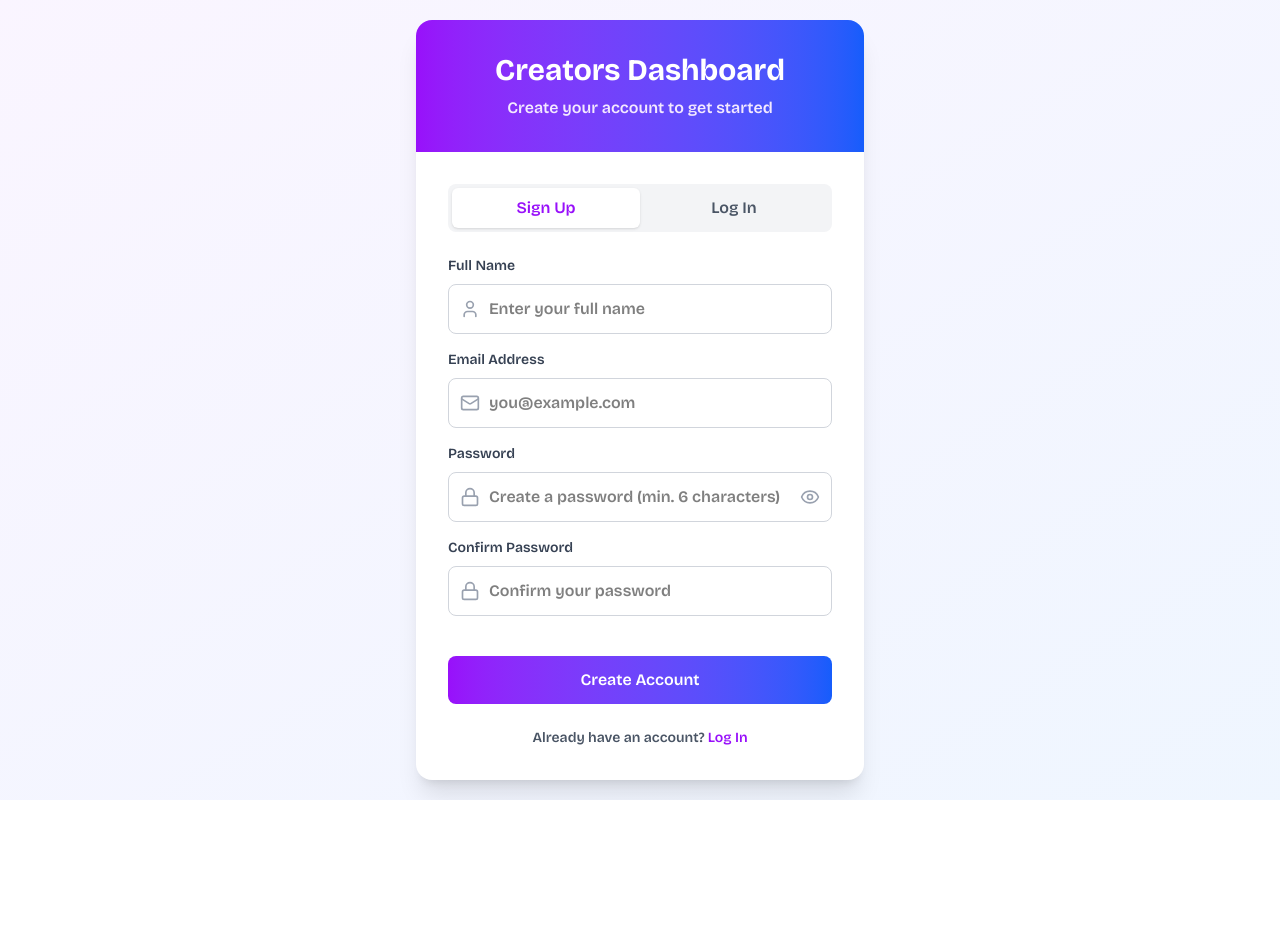
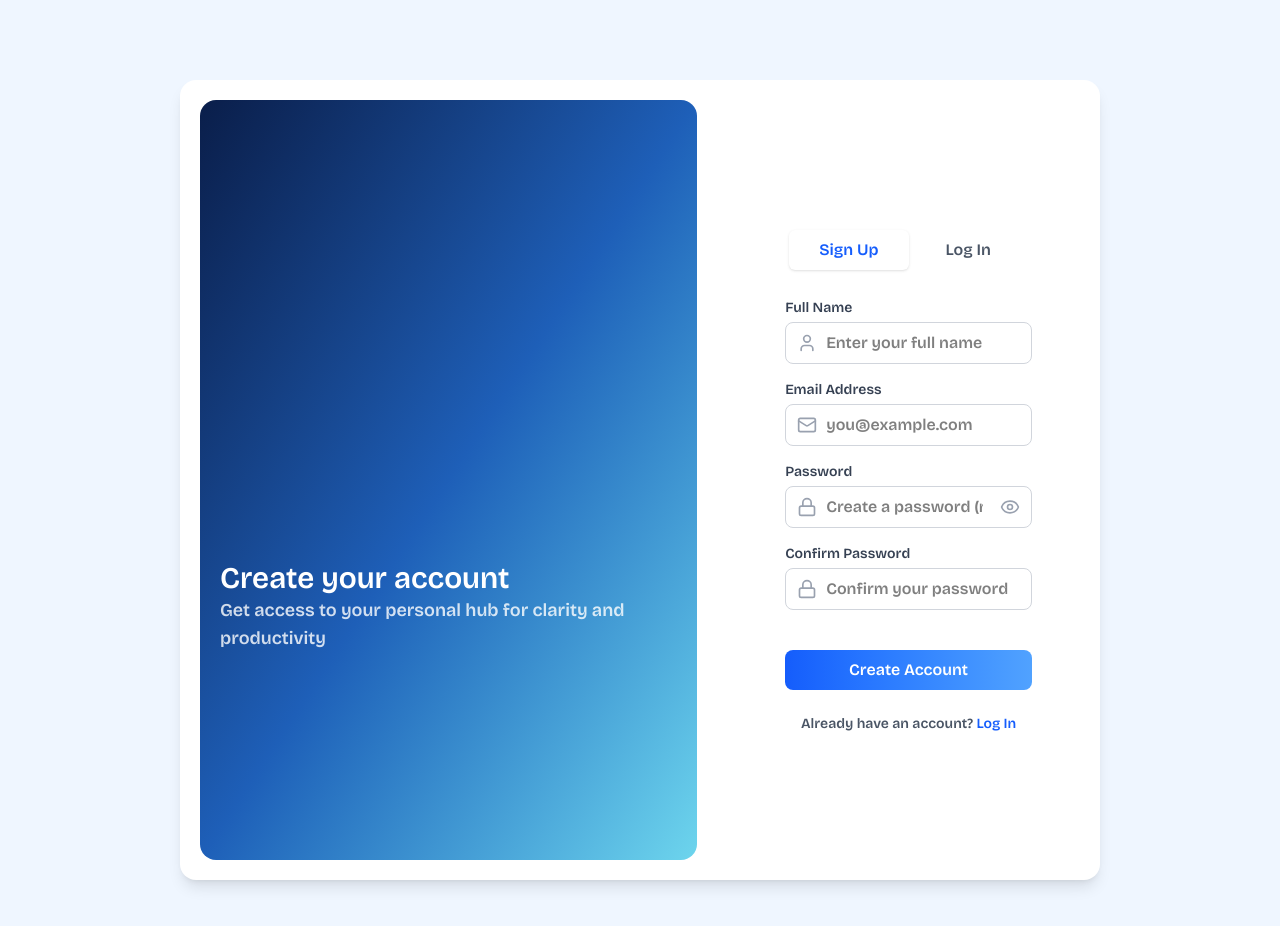
Before and after one commit to Haruna-dev-droid/creators-dashboard, a React (Vite) app: page /signup in a window 1280 px wide. Shown: the top 926 px of the page. Before the commit the page ends 800 px from the top, so only its background shows below. Built offline with nearby package versions, Linux system fonts and the light colour scheme.

Commit message:
finished up the UI for the sign up page

```diff
--- a/src/components/NavBar.jsx
+++ b/src/components/NavBar.jsx
@@ -1,5 +1,6 @@
 import { useState } from "react";
 import { Menu, X } from "lucide-react";
+import { NavLink } from "react-router-dom";
 
 export default function ResponsiveNavbar() {
   const [isOpen, setIsOpen] = useState(false);
@@ -33,6 +34,10 @@ export default function ResponsiveNavbar() {
           </ul>
 
           {/* Desktop Auth Buttons */}
+          <NavLink
+            to="/signup"
+            className={({ isActive }) => (isActive ? "active" : "")}
+          >
             <div className="hidden md:flex gap-4 items-center">
               <button className="border border-blue-400 px-4 py-2 rounded-lg hover:bg-blue-50 transition-colors">
                 Sign in
@@ -41,6 +46,7 @@ export default function ResponsiveNavbar() {
                 Sign up
               </button>
             </div>
+          </NavLink>
 
           {/* Mobile Hamburger Button */}
           <button
--- a/src/components/SignUp.jsx
+++ b/src/components/SignUp.jsx
@@ -1,6 +1,7 @@
 import React from "react";
 import { useState } from "react";
 import { useNavigate } from "react-router-dom";
+import { NavLink } from "react-router-dom";
 import { useAuth } from "./contexts/ContextAuth";
 import { AlertCircle, User, Mail, Lock, Eye, EyeOff } from "lucide-react";
 
@@ -106,22 +107,24 @@ function SignUp() {
   };
 
   return (
-    <div className="min-h-screen bg-gradient-to-br from-purple-50 to-blue-50 flex items-center justify-center p-4">
-      <div className="bg-white rounded-2xl shadow-xl overflow-hidden max-w-md w-full">
-        {/* Header */}
-        <div className="bg-gradient-to-r from-purple-600 to-blue-600 p-8 text-white text-center">
-          <h1 className="text-3xl font-bold mb-2">Creators Dashboard</h1>
-          <p className="text-purple-100">
-            {isLogin
-              ? "Welcome back! Sign in to continue"
-              : "Create your account to get started"}
+    <div className="bg-blue-50 md:p-20">
+      <div className="flex flex-col md:flex-row  gap-10 justify-evenly p-5  min-h-screen md:bg-white md:shadow-lg rounded-2xl md:max-w-230 max-w-120  mx-auto py-auto ">
+        <div className="bg-gradient-to-br from-[#0a1e4a] via-[#1e5fb8] to-[#6dd5ed] p-5 rounded-2xl md:px-5 px-5 md:mt-0 -mb-10 md:mb-0 mt-5 my-auto">
+          {" "}
+          <h1 className="md:mt-110 md:text-3xl text-2xl text-white md:p-0 p-3 md:text-start text-center">
+            {" "}
+            {isLogin ? "Welcome back! Log in" : "Create your account"}
+          </h1>
+          <p className="md:text-lg text-sm text-white/80 md:text-start text-center -mt-2 md:mt-0">
+            Get access to your personal hub for clarity and productivity
           </p>
         </div>
-
+        <div className="flex items-center justify-center p-4">
+          <div className="overflow-hidden max-w-md w-full">
             {/* Form */}
-        <div className="p-8">
+            <div className="md:p-8">
               {/* Toggle between Sign Up and Login */}
-          <div className="flex bg-gray-100 rounded-lg p-1 mb-6">
+              <div className="flex p-1 mb-6">
                 <button
                   onClick={() => {
                     setIsLogin(false);
@@ -135,7 +138,7 @@ function SignUp() {
                   }}
                   className={`flex-1 py-2 px-4 rounded-md font-medium transition-all ${
                     !isLogin
-                  ? "bg-white text-purple-600 shadow-sm"
+                      ? "bg-white text-blue-600 shadow-sm"
                       : "text-gray-600 hover:text-gray-800"
                   }`}
                 >
@@ -154,14 +157,13 @@ function SignUp() {
                   }}
                   className={`flex-1 py-2 px-4 rounded-md font-medium transition-all ${
                     isLogin
-                  ? "bg-white text-purple-600 shadow-sm"
+                      ? "bg-white text-blue-600 shadow-sm"
                       : "text-gray-600 hover:text-gray-800"
                   }`}
                 >
                   Log In
                 </button>
               </div>
-
               {/* Error Message */}
               {error && (
                 <div className="mb-4 p-3 bg-red-50 border border-red-200 rounded-lg flex items-start gap-2">
@@ -169,7 +171,6 @@ function SignUp() {
                   <p className="text-sm text-red-700">{error}</p>
                 </div>
               )}
-
               <form
                 onSubmit={isLogin ? handleLogin : handleSignUp}
                 className="space-y-4"
@@ -177,7 +178,7 @@ function SignUp() {
                 {/* Name field (only for sign up) */}
                 {!isLogin && (
                   <div>
-                <label className="block text-sm font-medium text-gray-700 mb-2">
+                    <label className="block text-sm font-medium text-gray-700 mb-1">
                       Full Name
                     </label>
                     <div className="relative">
@@ -187,7 +188,7 @@ function SignUp() {
                         name="name"
                         value={formData.name}
                         onChange={handleInputChange}
-                    className="w-full pl-10 pr-4 py-3 border border-gray-300 rounded-lg focus:ring-2 focus:ring-purple-500 focus:border-transparent outline-none transition-all"
+                        className="w-full pl-10 pr-4 py-2 border border-gray-300 rounded-lg focus:ring-2 focus:ring-purple-500 focus:border-transparent outline-none transition-all"
                         placeholder="Enter your full name"
                       />
                     </div>
@@ -196,7 +197,7 @@ function SignUp() {
 
                 {/* Email field */}
                 <div>
-              <label className="block text-sm font-medium text-gray-700 mb-2">
+                  <label className="block text-sm font-medium text-gray-700 mb-1">
                     Email Address
                   </label>
                   <div className="relative">
@@ -206,7 +207,7 @@ function SignUp() {
                       name="email"
                       value={formData.email}
                       onChange={handleInputChange}
-                  className="w-full pl-10 pr-4 py-3 border border-gray-300 rounded-lg focus:ring-2 focus:ring-purple-500 focus:border-transparent outline-none transition-all"
+                      className="w-full pl-10 pr-4 py-2 border border-gray-300 rounded-lg focus:ring-2 focus:ring-purple-500 focus:border-transparent outline-none transition-all"
                       placeholder="you@example.com"
                     />
                   </div>
@@ -214,7 +215,7 @@ function SignUp() {
 
                 {/* Password field */}
                 <div>
-              <label className="block text-sm font-medium text-gray-700 mb-2">
+                  <label className="block text-sm font-medium text-gray-700 mb-1">
                     Password
                   </label>
                   <div className="relative">
@@ -224,7 +225,7 @@ function SignUp() {
                       name="password"
                       value={formData.password}
                       onChange={handleInputChange}
-                  className="w-full pl-10 pr-12 py-3 border border-gray-300 rounded-lg focus:ring-2 focus:ring-purple-500 focus:border-transparent outline-none transition-all"
+                      className="w-full pl-10 pr-12 py-2 border border-gray-300 rounded-lg focus:ring-2 focus:ring-purple-500 focus:border-transparent outline-none transition-all"
                       placeholder={
                         isLogin
                           ? "Enter your password"
@@ -248,7 +249,7 @@ function SignUp() {
                 {/* Confirm Password field (only for sign up) */}
                 {!isLogin && (
                   <div>
-                <label className="block text-sm font-medium text-gray-700 mb-2">
+                    <label className="block text-sm font-medium text-gray-700 mb-1">
                       Confirm Password
                     </label>
                     <div className="relative">
@@ -258,7 +259,7 @@ function SignUp() {
                         name="confirmPassword"
                         value={formData.confirmPassword}
                         onChange={handleInputChange}
-                    className="w-full pl-10 pr-4 py-3 border border-gray-300 rounded-lg focus:ring-2 focus:ring-purple-500 focus:border-transparent outline-none transition-all"
+                        className="w-full pl-10 pr-4 py-2 border border-gray-300 rounded-lg focus:ring-2 focus:ring-purple-500 focus:border-transparent outline-none transition-all"
                         placeholder="Confirm your password"
                       />
                     </div>
@@ -266,10 +267,11 @@ function SignUp() {
                 )}
 
                 {/* Submit button */}
+                <NavLink to="/dashboardrouter">
                   <button
                     type="submit"
                     disabled={loading}
-              className="w-full bg-gradient-to-r from-purple-600 to-blue-600 text-white py-3 rounded-lg font-semibold hover:from-purple-700 hover:to-blue-700 transition-all disabled:opacity-50 disabled:cursor-not-allowed mt-6"
+                    className="w-full bg-gradient-to-r from-blue-600 to-blue-400 text-white py-2 rounded-lg font-semibold hover:from-800-700 hover:to-blue-700 transition-all disabled:opacity-50 disabled:cursor-not-allowed mt-6"
                   >
                     {loading
                       ? "Please wait..."
@@ -277,11 +279,13 @@ function SignUp() {
                         ? "Log In"
                         : "Create Account"}
                   </button>
+                </NavLink>
               </form>
-
               {/* Footer text */}
               <p className="text-center text-sm text-gray-600 mt-6">
-            {isLogin ? "Don't have an account? " : "Already have an account? "}
+                {isLogin
+                  ? "Don't have an account? "
+                  : "Already have an account? "}
                 <button
                   onClick={() => {
                     setIsLogin(!isLogin);
@@ -293,7 +297,7 @@ function SignUp() {
                       confirmPassword: "",
                     });
                   }}
-              className="text-purple-600 font-semibold hover:text-purple-700"
+                  className="text-blue-600 font-semibold hover:text-blue-700"
                 >
                   {isLogin ? "Sign Up" : "Log In"}
                 </button>
@@ -301,6 +305,8 @@ function SignUp() {
             </div>
           </div>
         </div>
+      </div>
+    </div>
   );
 }
 
```
Lines whose indentation alone changed are shown as unchanged.
